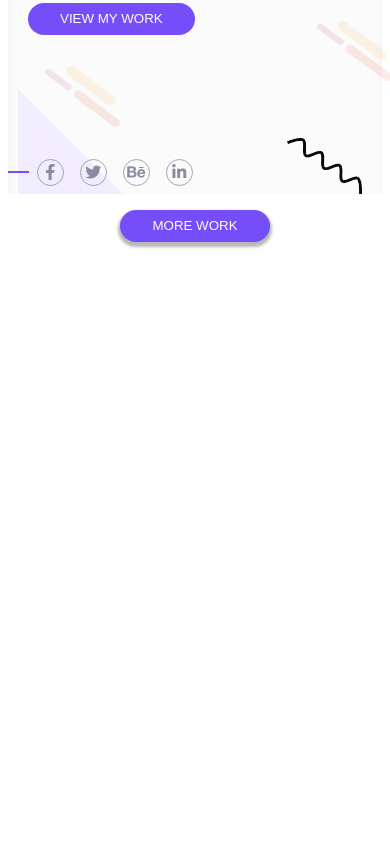
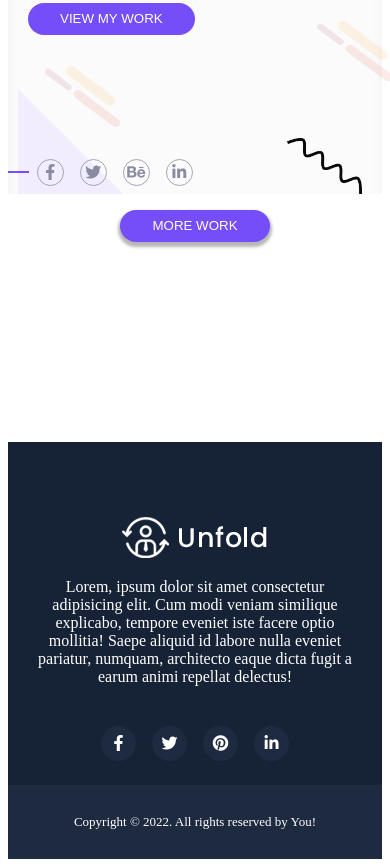
Before and after one commit to BelmansGlenn/Project_Client_Diogo, a plain HTML site: page index.html in a window 390 px wide. Shown: the part 323-1190 px from the top of the page. Before the commit the page ends 844 px from the top, so only its background shows below. Drawn offline with Linux system fonts and the light colour scheme.

Commit message:
footer done and responsive

```diff
--- a/index.html
+++ b/index.html
@@ -44,6 +44,21 @@
     <section class="moreWork">
         <a href=""><button>More work</button></a>
     </section>
+    <footer>
+        <div>
+            <img src="./img/logo-2.png" alt="">
+            <p>Lorem, ipsum dolor sit amet consectetur adipisicing elit. Cum modi veniam similique explicabo, tempore eveniet iste facere optio mollitia! Saepe aliquid id labore nulla eveniet pariatur, numquam, architecto eaque dicta fugit a earum animi repellat delectus!</p>
+            <ul>
+                <li><i class="fab fa-facebook-f"></i></li>
+                <li><i class="fab fa-twitter"></i></li>
+                <li><i class="fab fa-pinterest"></i></li>
+                <li><i class="fab fa-linkedin-in"></i></li>
+            </ul>
+        </div>
+        <div>
+            <p>Copyright © 2022. All rights reserved by You!</p>
+        </div>
+    </footer>
 </body>
 
 </html>
--- a/style.css
+++ b/style.css
@@ -132,3 +132,54 @@ header ul li{
     padding: 0 2rem;
     box-shadow: 0px 3px 3px 2px rgba(128, 128, 128, 0.568);
 }
+
+/* ------------ Footer ------------*/
+footer{
+    background-color: #162336 ;
+    color: white;
+    padding-top: 70Px;
+}
+footer div:first-child{
+    display: flex;
+    flex-direction: column;
+    align-items: center;
+    text-align: center;
+}
+footer img{
+    width: 150px;
+}
+footer div:first-child p {
+    padding: 0 30px;
+}
+footer ul{
+    display: flex;
+    list-style: none;
+    padding: 0;
+}
+footer li{
+    background-color: #1E2A40;
+    border-radius: 50%;
+    width: 35px;
+    height: 35px;
+    margin: 0.5rem;
+    display: flex;
+    justify-content: center;
+    align-items: center;
+}
+footer div:nth-child(2){
+    background-color: #1E2A40;
+    padding: 1rem ;
+    font-size: small;
+    text-align: center;
+}
+
+@media screen and (min-width: 769px) {
+    footer div:first-child p{
+        width: 66%;
+    }
+    footer li{
+        width: 50px;
+        height: 50px;
+        margin: 0.75rem;
+    }
+}
```
